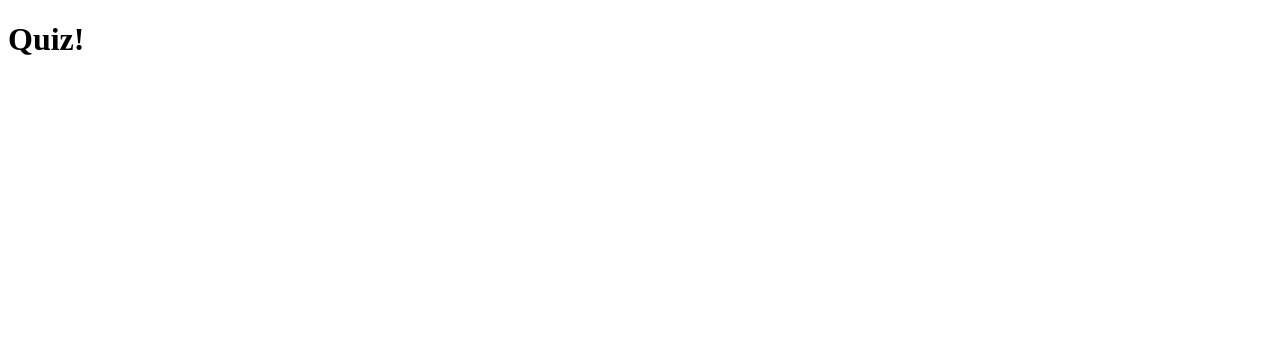
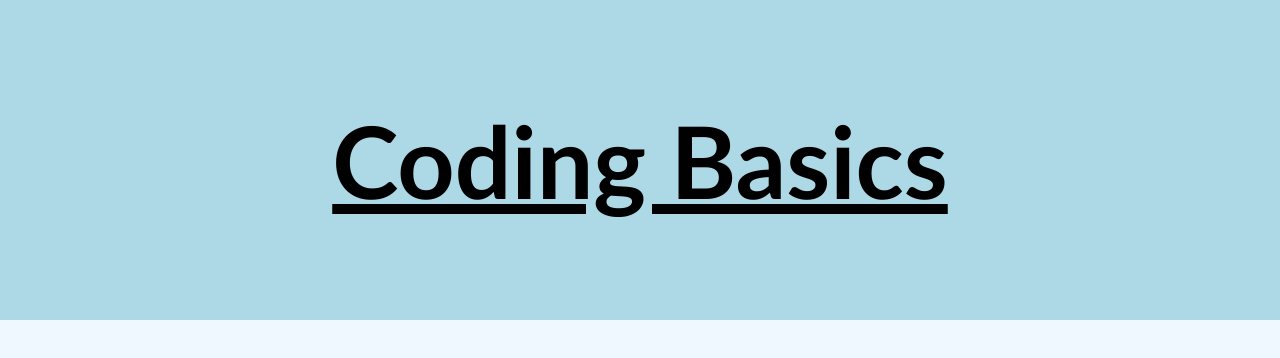
Before and after one commit to SaltyCowrie/moduleFourChallenge, a plain HTML site: page index.html in a window 1280 px wide. Drawn offline with Linux system fonts and the light colour scheme.

Commit message:
Further additions to html and css

```diff
--- a/assets/style.css
+++ b/assets/style.css
@@ -1,8 +1,18 @@
 * {
     padding: 0px;
     margin: 0px;
+    font-family: 'Gill Sans', 'Gill Sans MT', 'Calibri', 'Trebuchet MS', sans-serif;
 }
 
+body {
+    background-color: aliceblue;
+}
+
+
 h1 {
-    font-family: 'Gill Sans', 'Gill Sans MT', Calibri, 'Trebuchet MS', sans-serif;
+    padding: 100px;
+    text-decoration: underline;
+    text-align: center;
+    background-color: lightblue;
+    font-size: 100px;
 }
--- a/index.html
+++ b/index.html
@@ -3,14 +3,18 @@
 <head>
     <meta charset="UTF-8">
     <meta name="viewport" content="width=device-width, initial-scale=1.0">
-    <link rel="stylesheet" rel="./assets/style.css">
-    <title> Coding Quiz </title>
+    <link rel="stylesheet" href="./assets/style.css">
+    <title> Welcome to the Quiz </title>
 </head>
 
 <body>
    <heading>
-    <h1> Quiz! </h1>
+    <h1> Coding Basics </h1>
    </heading>
+
+   <section class="questions">
+
+   </section>
 </body>
 
 <script src="./assets/script.js"></script>
```
